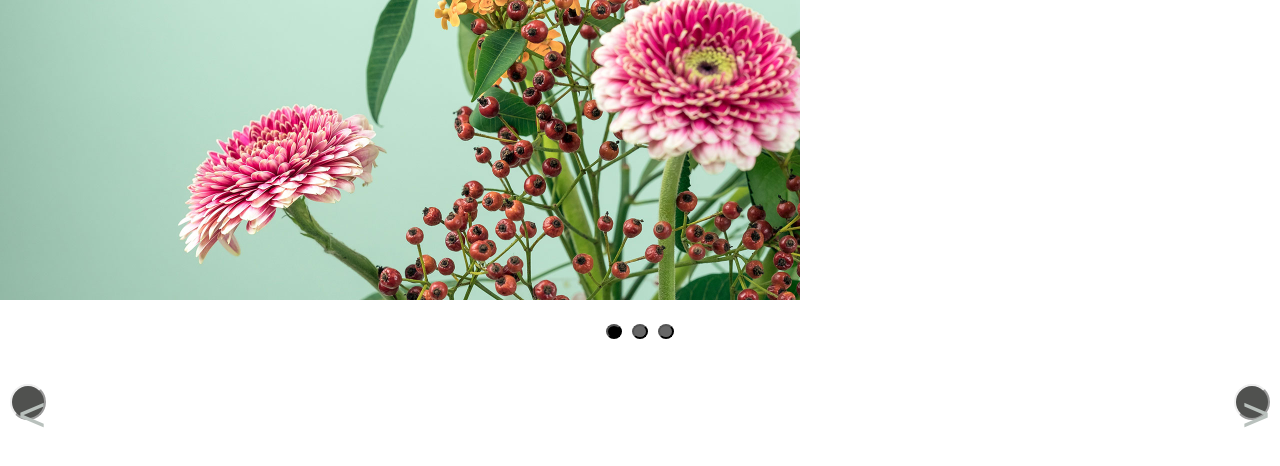
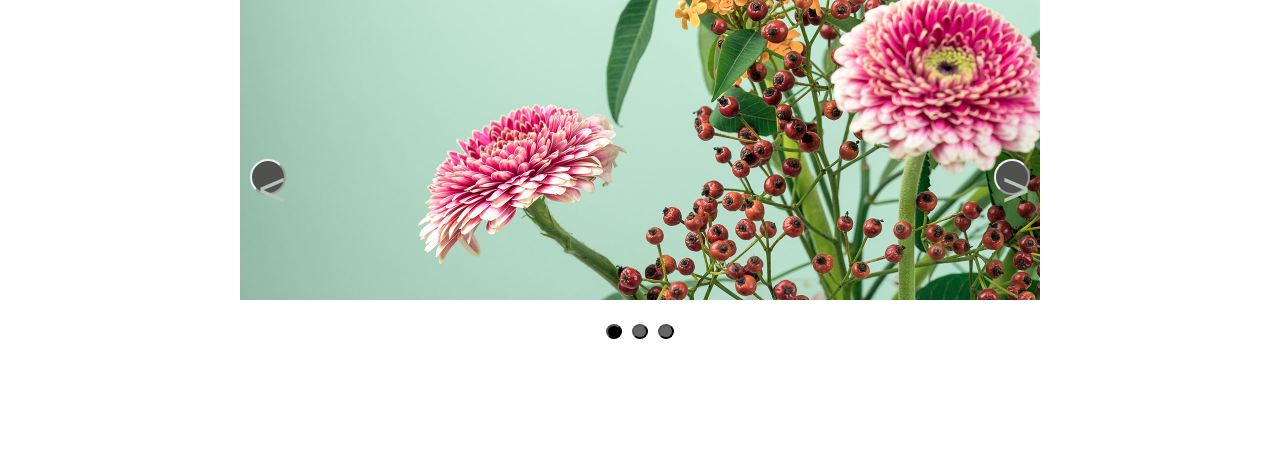
Before and after one commit to Aleksey-Onishchenko/Aleksey-Onishchenko.github.io, a plain HTML site: page index.html in a window 1280 px wide. Drawn offline with Linux system fonts and the light colour scheme.

Commit message:
Update index.html

```diff
--- a/index.html
+++ b/index.html
@@ -13,7 +13,7 @@
     <link rel="stylesheet" href="./index.css">
   </head>
   <body>
-    <div id="slider">
+    <div class="slider" id="slider">
       <div class="cards"><img class="img" src="./img_one.jpg" title="Funky roots"></div>
       <div class="cards"><img class="img" src="./img_two.jpg" title="The long and winding road"></div>
       <div class="cards"><img class="img" src="./img_three.jpg" title="Happy trees"></div>
```
